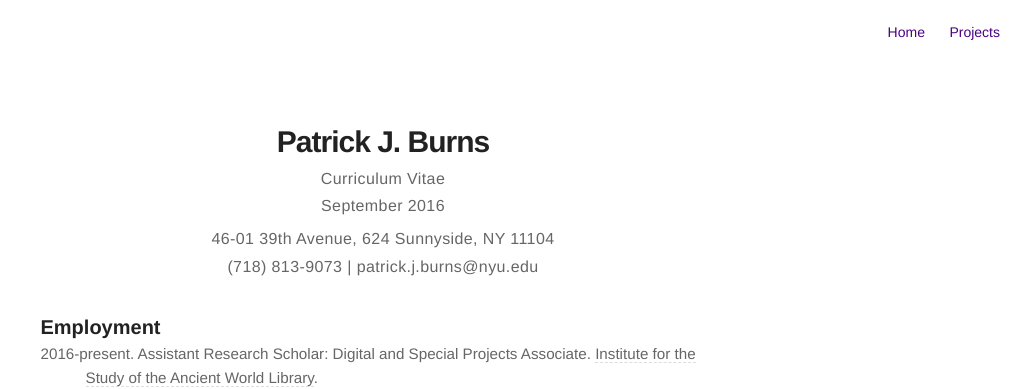
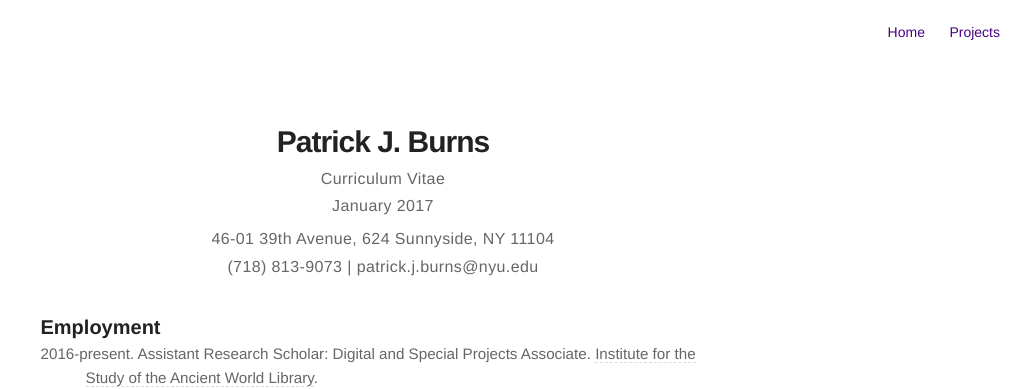
Before and after one commit to diyclassics/diyclassics.github.io, a Jekyll site: the page built from cv.md, in a window 1280 px wide and 900 px high. Shown: the top 389 px of the window, without its empty margins (257-1280 px from the left). Built offline with Jekyll 4.4.1, drawn with Linux system fonts in a browser that asks for light colours.

Commit message:
Update to 1/2017

```diff
--- a/cv.md
+++ b/cv.md
@@ -5,7 +5,7 @@ layout: cv
 
 <h1 id="patrick-j.-burns">Patrick J. Burns</h1>
 <p class="cv-info"><b>Curriculum Vitae</b><br />
-September 2016</p>
+January 2017</p>
 <p class="cv-address">46-01 39th Avenue, 624 Sunnyside, NY 11104<br />
 (718) 813-9073 | patrick.j.burns@nyu.edu</p>
 <h3 id="employment">Employment</h3>
```
